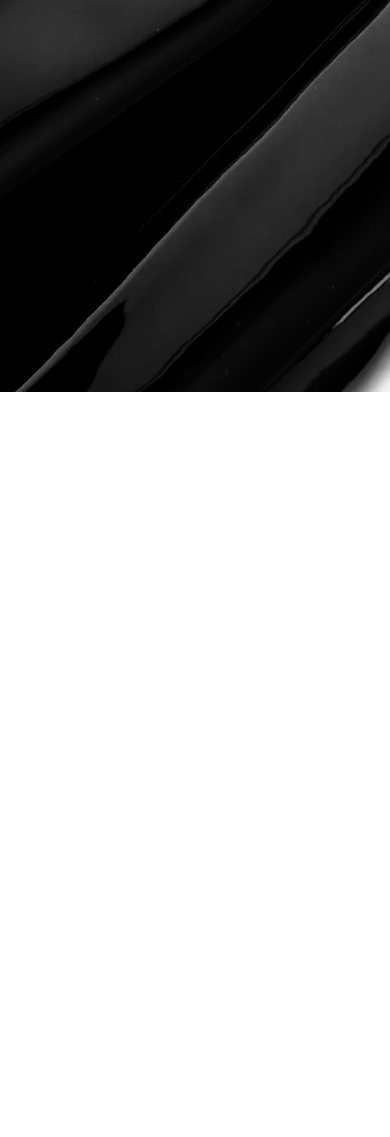
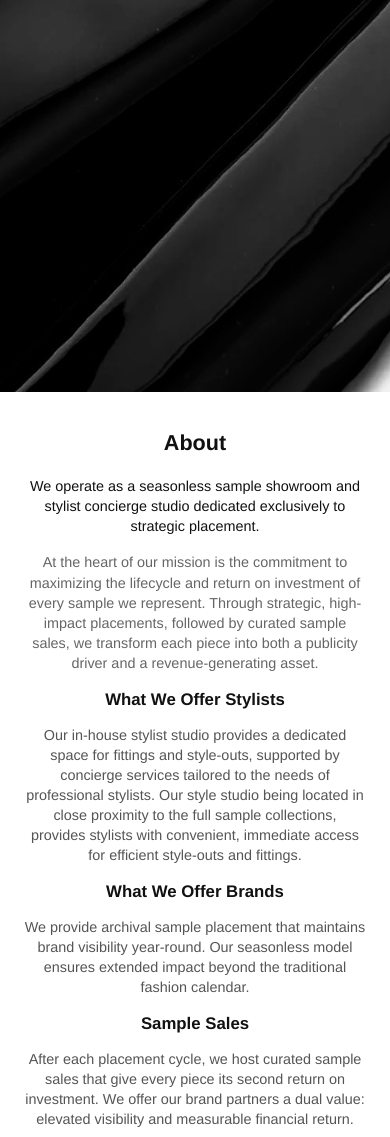
Before and after one commit to LukeEscobar/Saia.nyc, a website: page public/index.html in a window 390 px wide. Shown: the part 452-1589 px from the top of the page. Before the commit the page ends 844 px from the top, so only its background shows below. Drawn offline with Linux system fonts and the light colour scheme.

Commit message:
Fix mobile layout issues and improve about section styling

```diff
--- a/public/styles.css
+++ b/public/styles.css
@@ -531,8 +531,52 @@ body.archive-bg {
   }
 
   /* Compact spacing for mobile */
-  #aboutSection .section-fullscreen {
-    padding: 20px 0 40px 0 !important;
+  #aboutSection.section-fullscreen {
+    padding: 0 !important; /* Remove all padding */
+    margin-top: 0 !important; /* Remove margin */
+    background: #fff !important; /* Force white background */
+    position: relative !important;
+    z-index: 2 !important; /* Ensure it's above the background */
+  }
+
+  /* Add padding to the inner div instead */
+  #aboutSection div {
+    padding: 20px 15px 40px 15px !important;
+    background: #fff !important;
+  }
+
+  /* Fix awkward section breaks on mobile */
+  body.landing-bg {
+    height: auto !important; /* Allow natural height */
+    overflow: visible !important; /* Allow normal scrolling */
+  }
+
+  /* Fix scroll snap on mobile */
+  #mainContainer {
+    scroll-snap-type: none; /* Disable scroll snap on mobile */
+    height: auto !important; /* Allow natural height */
+    overflow-y: visible !important; /* Allow normal scrolling */
+  }
+
+  .section-fullscreen {
+    scroll-snap-align: none;
+    min-height: auto !important; /* Remove fixed height on mobile */
+    height: auto !important; /* Allow natural content height */
+  }
+
+  /* Make the landing section take appropriate space */
+  .section-fullscreen:first-child {
+    min-height: 100vh !important; /* Keep first section full height for the password form */
+    margin-bottom: 0 !important; /* Remove any bottom margin */
+  }
+
+  /* Ensure white section completely covers background */
+  .section-white {
+    background: #fff !important;
+    margin-top: 0 !important;
+    padding-top: 0 !important;
+    position: relative !important;
+    z-index: 1 !important;
   }
 
   .archive-navbar {
@@ -561,15 +605,6 @@ body.archive-bg {
   .card img {
     height: 180px;
   }
-
-  /* Fix scroll snap on mobile */
-  #mainContainer {
-    scroll-snap-type: none; /* Disable scroll snap on mobile */
-  }
-  .section-fullscreen {
-    scroll-snap-align: none;
-    min-height: auto; /* Allow natural height on mobile */
-  }
 }
 
 @media (max-width: 1100px) {
```
